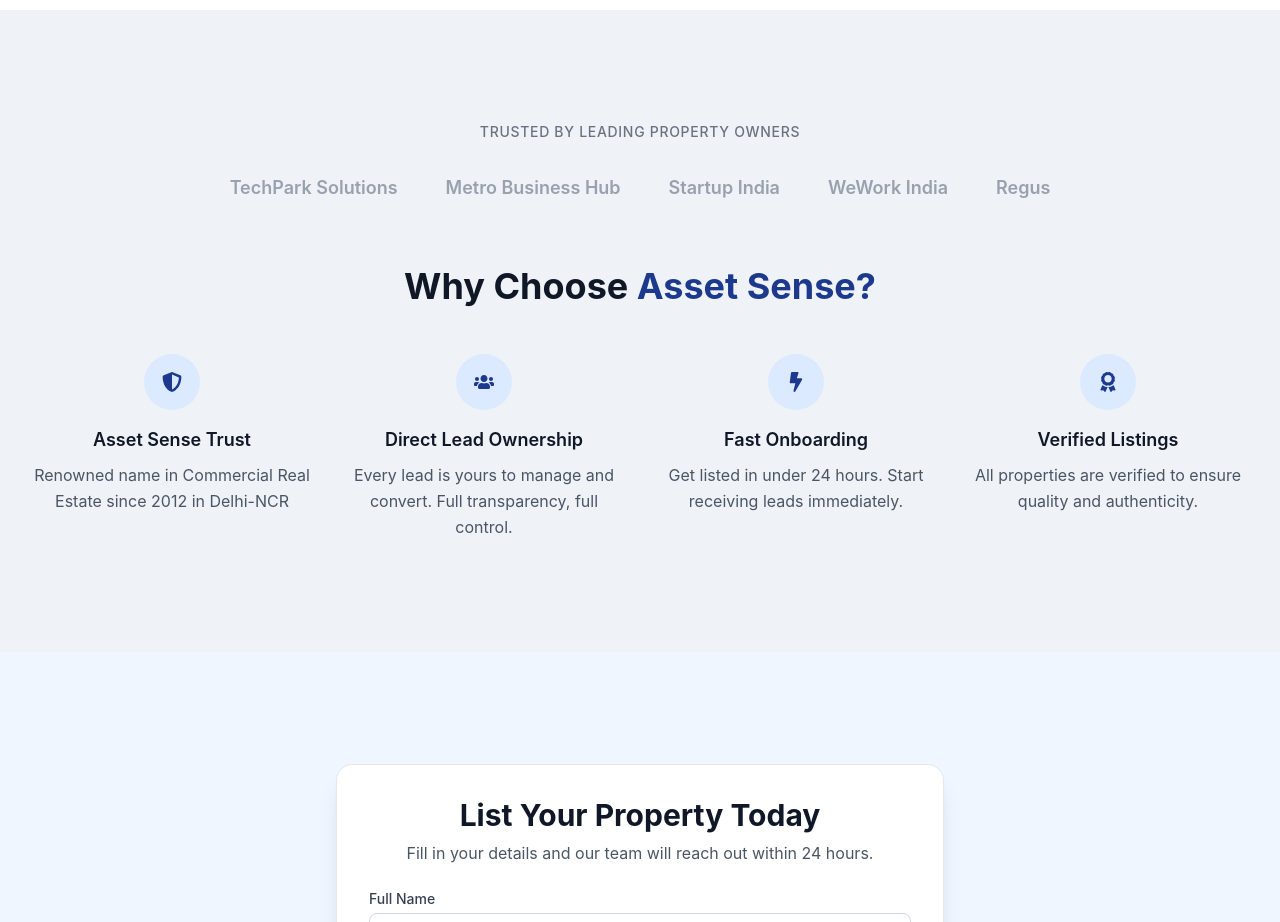
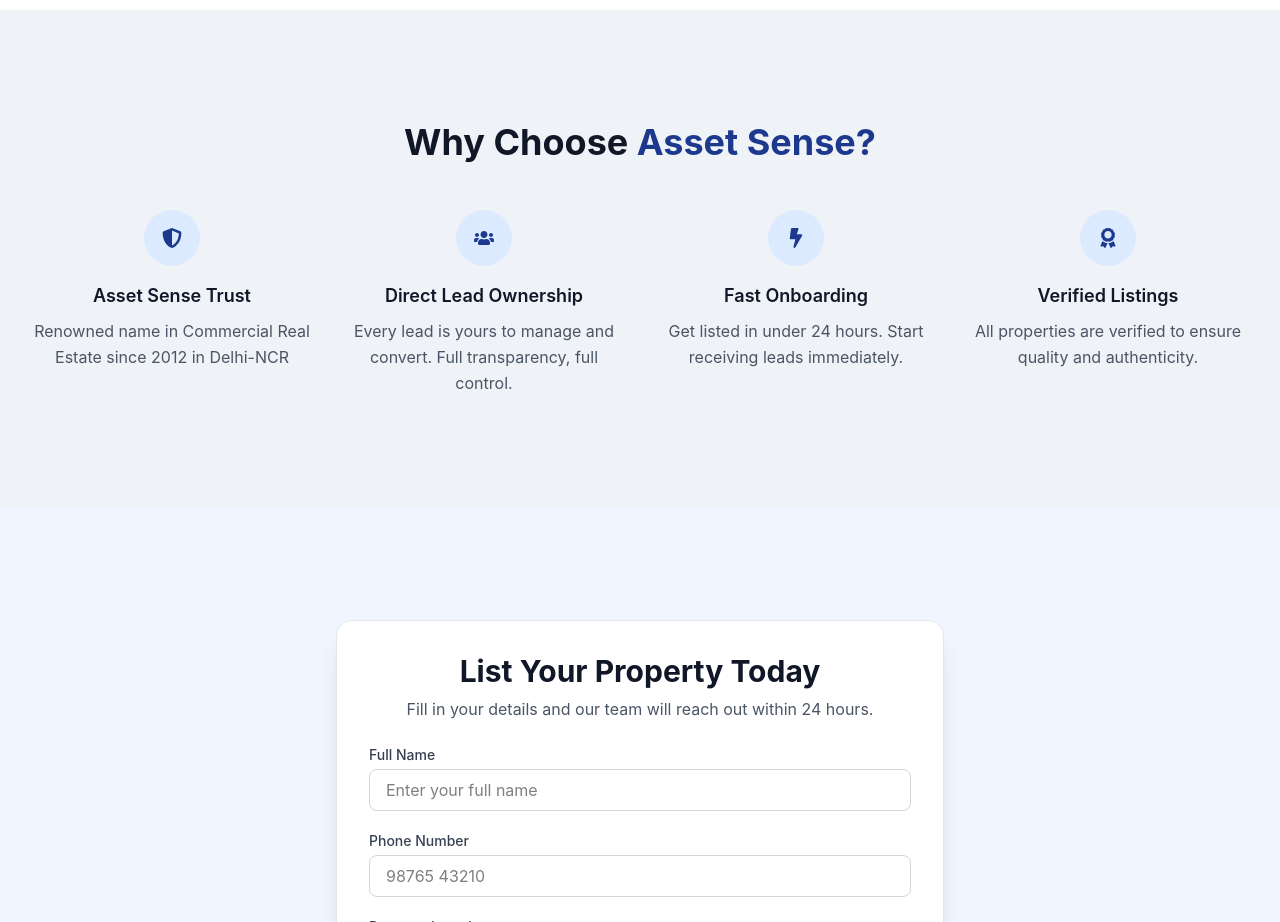
Before and after one commit to sandeep-asset/AddWebsitesAssetsense, a React (Vite) app in the folder client/: page /property-owners in a window 1280 px wide. Shown: the part 5880-6802 px from the top of the page. Built offline with nearby package versions, Linux system fonts and the light colour scheme.

Commit message:
file updated

```diff
--- a/client/src/OwnerPage/componets/TrustSignals.jsx
+++ b/client/src/OwnerPage/componets/TrustSignals.jsx
@@ -41,22 +41,7 @@
       <div className="max-w-7xl mx-auto px-4 sm:px-6 lg:px-8">
 
         {/* TRUSTED BY */}
-        <div className="text-center mb-16">
-          <p className="text-sm font-medium text-gray-500 uppercase tracking-wider mb-8">
-            Trusted by Leading Property Owners
-          </p>
-
-          <div className="flex flex-wrap justify-center items-center gap-8 lg:gap-12">
-            {logos.map((logo, index) => (
-              <div
-                key={index}
-                className="text-lg font-semibold text-gray-400 hover:text-gray-600 transition-colors cursor-pointer"
-              >
-                {logo}
-              </div>
-            ))}
-          </div>
-        </div>
+        {/*  */}
 
         {/* HEADING */}
         <div className="text-center mb-12">
```
